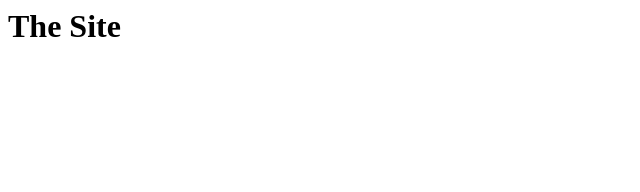
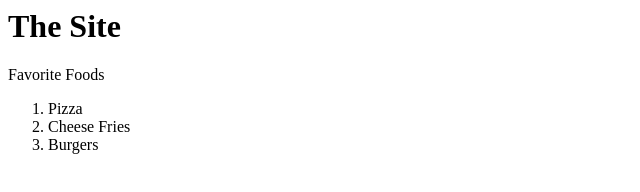
Before and after one commit to wood2jp2/wood2jp2.github.io, a plain HTML site: page index.html in a window 1280 px wide. Shown: the whole page, without its empty margins (0-640 px from the left). Drawn offline with Linux system fonts and the light colour scheme.

Commit message:
add content

```diff
--- a/index.html
+++ b/index.html
@@ -4,5 +4,11 @@
 </head>
 <body>
 	<h1>The Site</h1>
+	<p>Favorite Foods</p>
+	<ol>
+		<li>Pizza</li>
+		<li>Cheese Fries</li>
+		<li>Burgers</li>
+	</ol>
 </body>
 </html>
```
